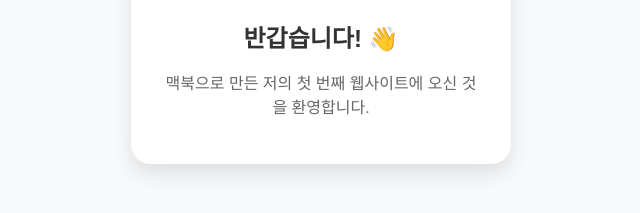
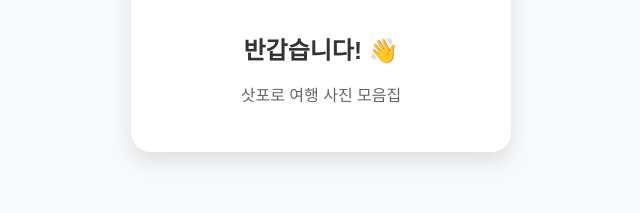
Before and after one commit to brothrone/a, a plain HTML site: page index.html in a window 1280 px wide. Shown: the part 419-632 px from the top of the page, without its empty margins (319-959 px from the left). Drawn offline with Linux system fonts and the light colour scheme.

Commit message:
Update index.html

```diff
--- a/index.html
+++ b/index.html
@@ -54,7 +54,7 @@
 
         <h1>반갑습니다! 👋</h1>
 
-        <p>맥북으로 만든 저의 첫 번째 웹사이트에 오신 것을 환영합니다.</p>
+        <p>삿포로 여행 사진 모음집 </p>
     </div>
 
 </body>
```
